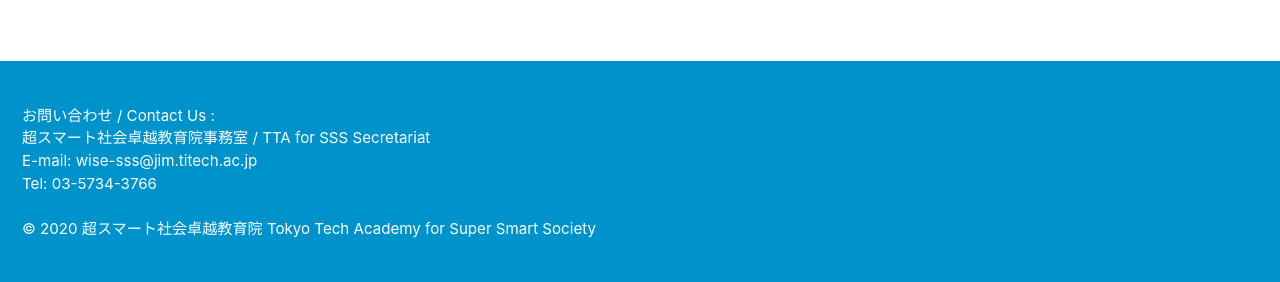
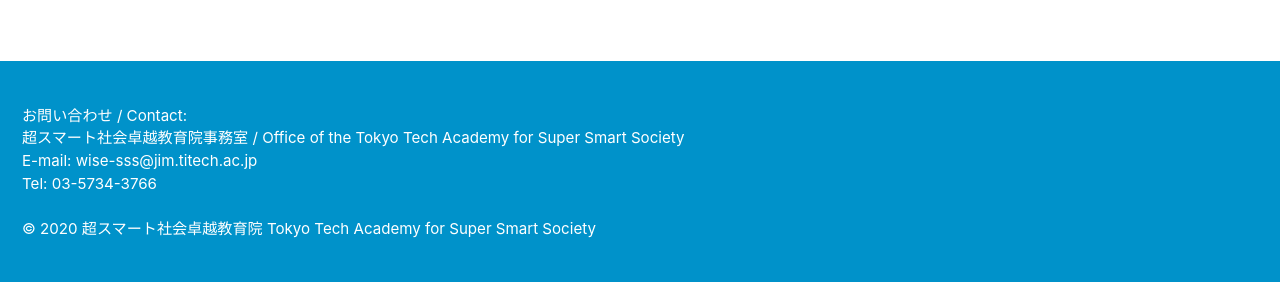
Before and after one commit to fl1d/w0ex.github.io, a Jekyll site: the page built from _pages/home.md, in a window 1280 px wide. Shown: the part 1685-1967 px from the top of the page. Built offline with Jekyll 4.4.1, drawn with Linux system fonts in a browser that asks for light colours; cached includes are drawn as plain includes; nearby versions of some CDN libraries.

Commit message:
Update footer.html

```diff
--- a/_includes/footer.html
+++ b/_includes/footer.html
@@ -17,8 +17,8 @@
 </div> -->
 
 <div class="page__footer-copyright">
-  お問い合わせ / Contact Us :<br>
-  超スマート社会卓越教育院事務室 / TTA for SSS Secretariat<br>
+  お問い合わせ / Contact:<br>
+  超スマート社会卓越教育院事務室 / Office of the Tokyo Tech Academy for Super Smart Society<br>
   E-mail: wise-sss@jim.titech.ac.jp<br>
   Tel: 03-5734-3766<br><br>
   &copy; {{ site.time | date: '%Y' }} {{ site.name | default: site.title }}
```
